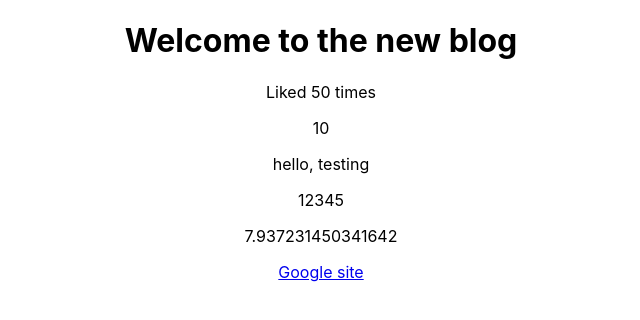
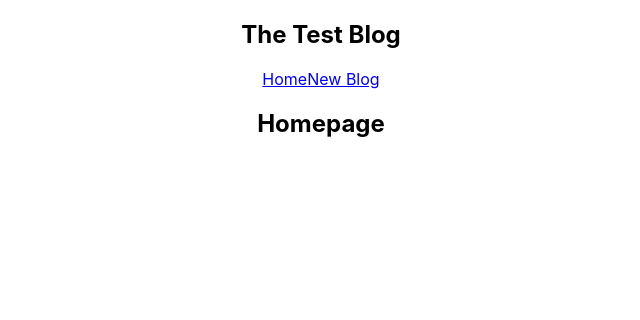
Before and after one commit to Dueluxxe/odyssey-app, a React (Create React App) app: page / in a window 1280 px wide. Shown: the top 320 px of the page, without its empty margins (319-959 px from the left). Built offline with nearby package versions, Linux system fonts and the light colour scheme.

Commit message:
Multiple Components

```diff
--- a/src/App.js
+++ b/src/App.js
@@ -1,5 +1,7 @@
 
 import './App.css';
+import Navbar from './Navbar';
+import Home from './Home';
 
 function App() {
   const title = 'Welcome to the new blog';
@@ -8,16 +10,20 @@
   const link = "http://www.google.com";
   return (
     <div className="App">
-      <div className="content"></div>
+      <Navbar />
+      <div className='content'>
+          <Home />
+      </div>
+      {/* <div className="content"></div>
       <h1>{title}</h1>
       <p>Liked {likes} times</p>
 
-      <p>{/*person*/}</p>
+      <p>{person}</p>
       <p>{10}</p>
       <p>{"hello, testing"}</p>
       <p>{[1,2,3,4,5]}</p>
       <p>{Math.random() * 10}</p>
-      <a href={link}>Google site</a>
+      <a href={link}>Google site</a> */}
     </div>
   );
 }
--- /dev/null
+++ b/src/Home.js
@@ -0,0 +1,9 @@
+const  Home = () => {
+    return (
+        <div className="home">
+            <h2>Homepage</h2>
+        </div>
+      );
+}
+
+export default Home;
--- /dev/null
+++ b/src/Navbar.js
@@ -0,0 +1,14 @@
+const Navbar = () => {
+    return (
+        <nav className="navbar">
+            <h1>The Test Blog</h1>
+            <div className="links">
+                <a href ="/">Home</a>
+                <a href="/create">New Blog</a>
+            </div>
+
+        </nav>
+    );
+}
+
+export default Navbar;
```
